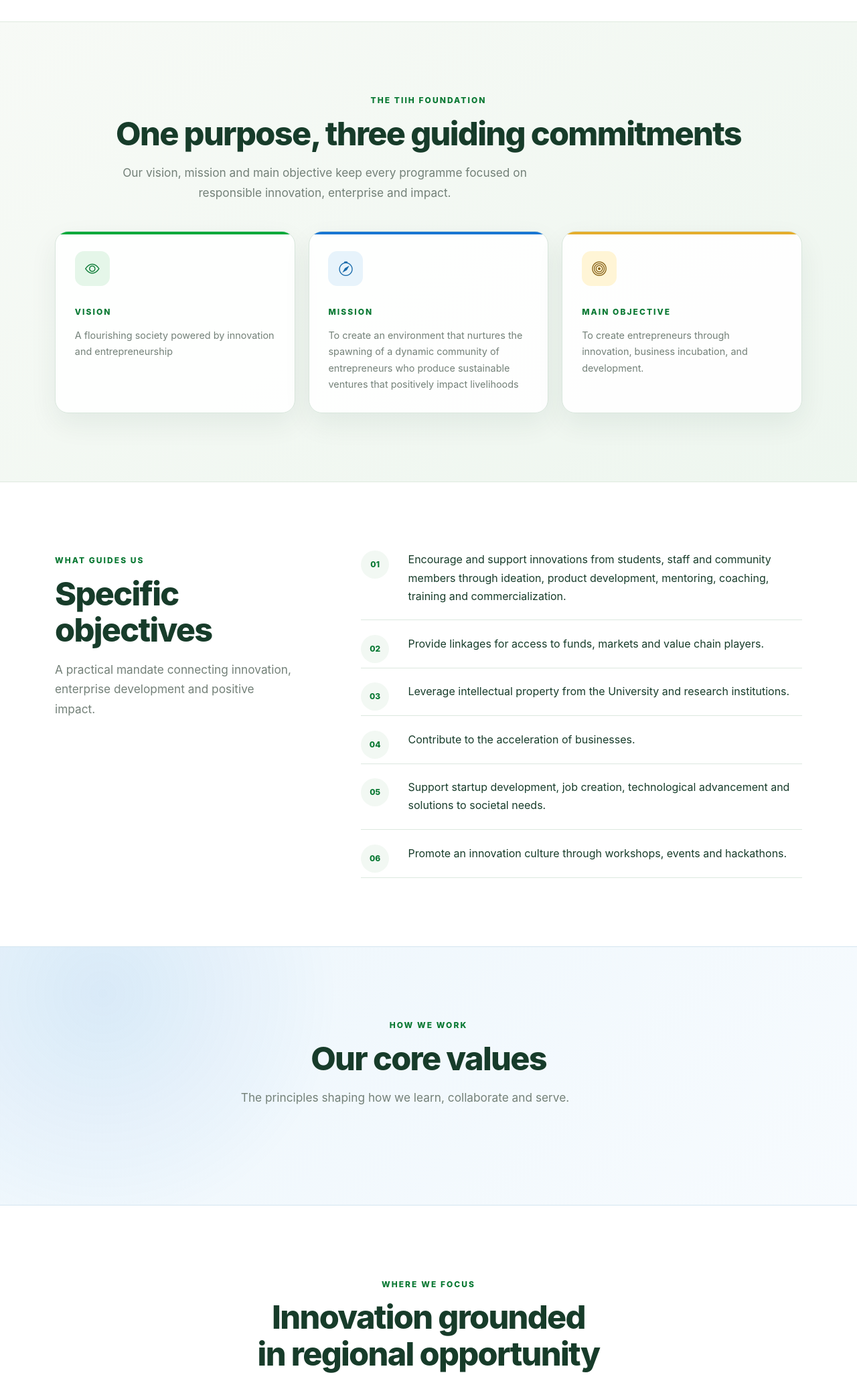
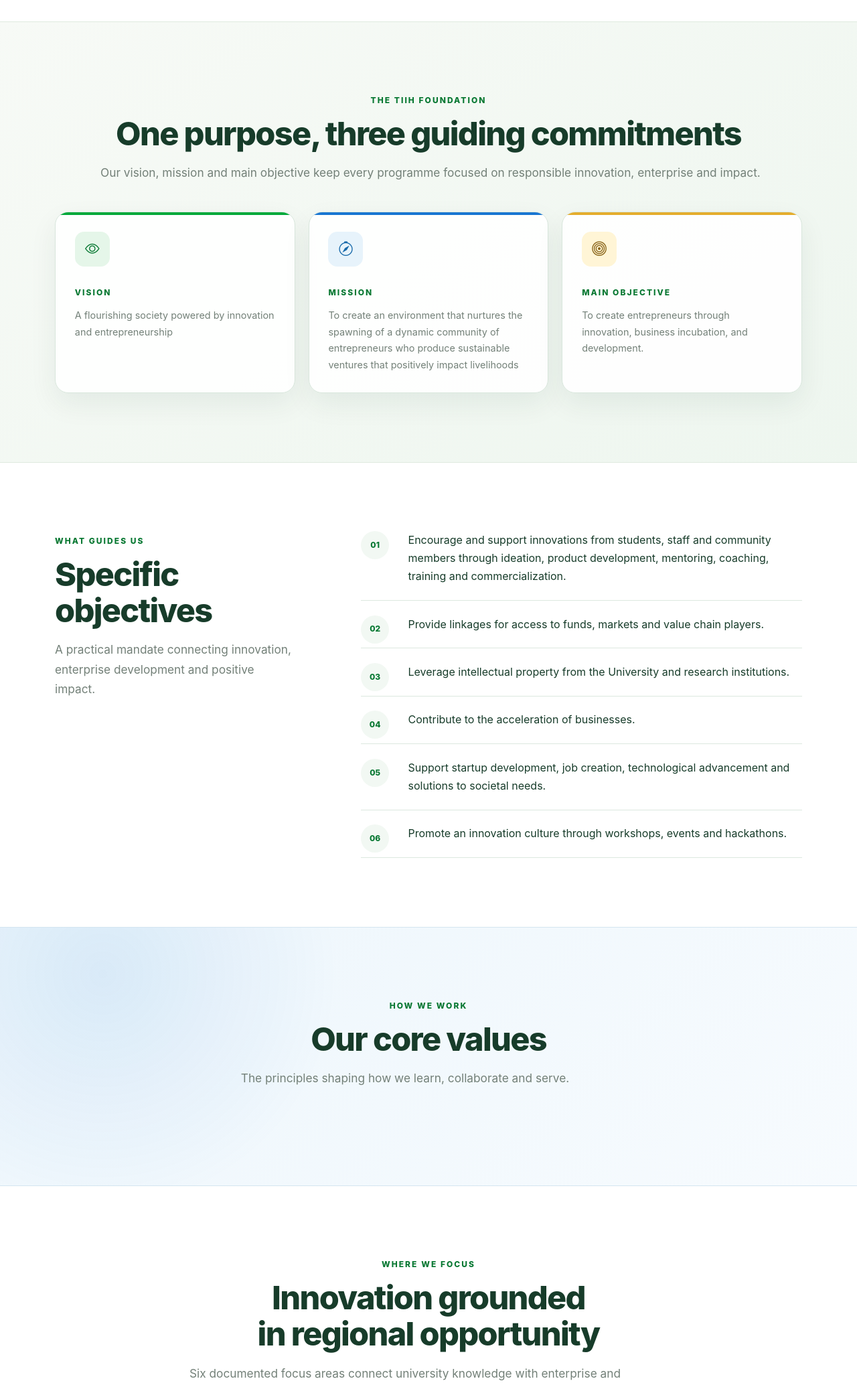
Before and after one commit to JAPHES/tsavo_innovation-incubation_hub_website, a Django app: page /about/ in a window 1280 px wide. Shown: the part 1115-3180 px from the top of the page at 67% size. Run offline with Django 5.2, Linux system fonts and the light colour scheme; data that the repository does not hold is empty.

Commit message:
Keep foundation summary on one line

```diff
--- a/static/css/main.css
+++ b/static/css/main.css
@@ -135,6 +135,7 @@ p { margin-top: 0; }
 .pillars-section { background: linear-gradient(145deg, #f7faf6, #eef6ef); border-block: 1px solid #dfeadf; }
 .pillars-section .section-heading { max-width: 980px; }
 .pillars-section .section-heading h2 { white-space: nowrap; }
+.pillars-section .section-heading p { max-width: none; white-space: nowrap; }
 .vision-grid { display: grid; grid-template-columns: repeat(3, minmax(0, 1fr)); gap: 1.25rem; }
 .vision-card { position: relative; min-height: 270px; padding: clamp(1.5rem, 2.25vw, 2rem); overflow: hidden; background: rgba(255,255,255,.94); border: 1px solid #d8e6dc; border-radius: var(--radius); box-shadow: 0 16px 42px rgba(16,61,38,.07); }
 .vision-card::before { position: absolute; top: 0; right: 0; left: 0; height: 4px; background: var(--color-primary); content: ""; }
--- a/static/css/responsive.css
+++ b/static/css/responsive.css
@@ -26,6 +26,7 @@
   .vision-grid { grid-template-columns: 1fr; }
   .vision-card { min-height: auto; }
   .pillars-section .section-heading h2 { white-space: normal; }
+  .pillars-section .section-heading p { white-space: normal; }
   .filter-bar { grid-template-columns: 1fr 1fr; }
   .search-field { grid-column: 1 / -1; }
   .cta-inner, .association-inner { align-items: flex-start; flex-direction: column; }
--- a/templates/base.html
+++ b/templates/base.html
@@ -15,7 +15,7 @@
   <link rel="preconnect" href="https://cdn.jsdelivr.net" crossorigin>
   <link href="https://cdn.jsdelivr.net/npm/bootstrap@5.3.3/dist/css/bootstrap.min.css" rel="stylesheet">
   <link href="https://cdn.jsdelivr.net/npm/bootstrap-icons@1.11.3/font/bootstrap-icons.min.css" rel="stylesheet">
-  <link rel="stylesheet" href="{% static 'css/main.css' %}?v=20261029-3">
+  <link rel="stylesheet" href="{% static 'css/main.css' %}?v=20261029-4">
   <link rel="stylesheet" href="{% static 'css/components.css' %}?v=20261029-2">
   <link rel="stylesheet" href="{% static 'css/responsive.css' %}">
   {% block extra_head %}{% endblock %}
```
